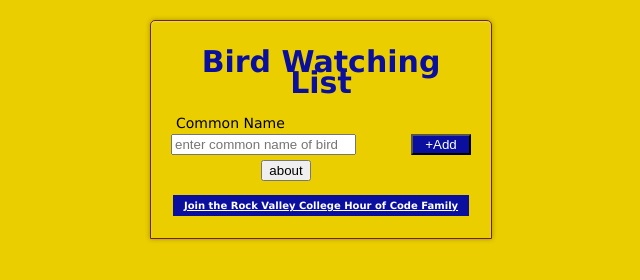
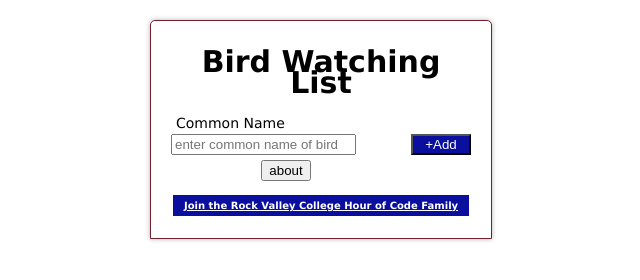
Before and after one commit to olsonlist/olsonlist.github.io, a plain HTML site: page index.html in a window 1280 px wide. Shown: the whole page, without its empty margins (319-959 px from the left). Drawn offline with nearby package versions, Linux system fonts and the light colour scheme.

Commit message:
Update styles.css

```diff
--- a/styles.css
+++ b/styles.css
@@ -20,7 +20,7 @@ a:active {
 }
 body {
     font: 14px/21px"Lucida Sans", "Lucida Grande", "Lucida Sans Unicode", sans-serif;
-    background-color: #eace00;
+    background-color: #ffffff;
 }
 #footer {
     margin:2px; background:#0a0f9e; color:#ffdb17;text-align:center;font-size:x-small;
@@ -39,7 +39,7 @@ label {
     border: 1px solid #6f212f;
 }
 h1 {
-    color: #0a0f9e;
+    color: ##525252;
     margin: 10px 0 20px 0;
     padding: 0;
     font-size: 30px;
```
